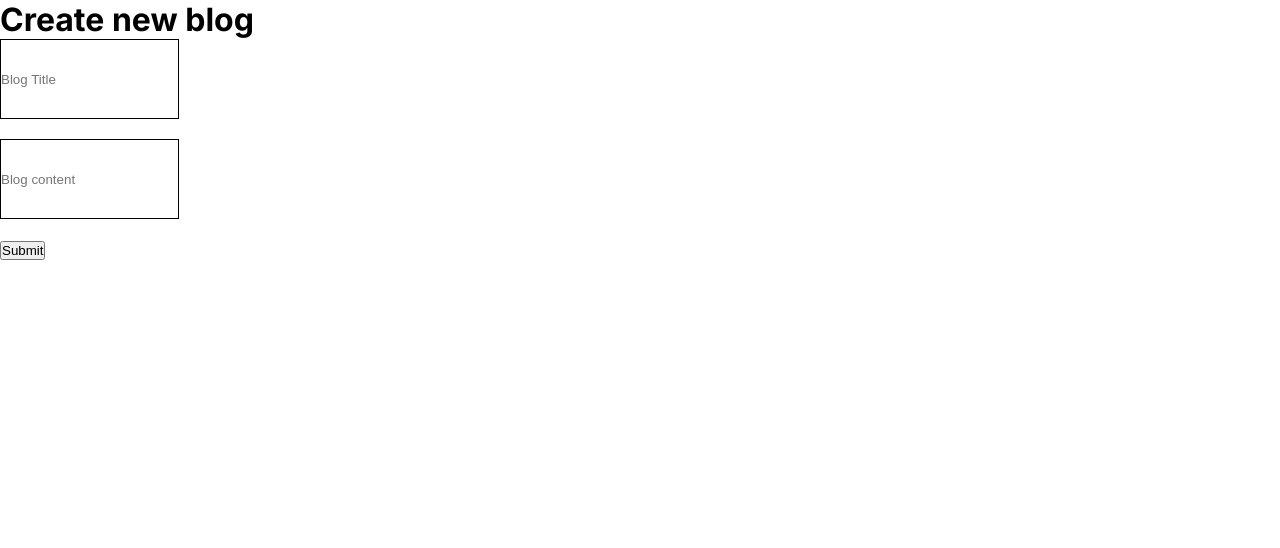
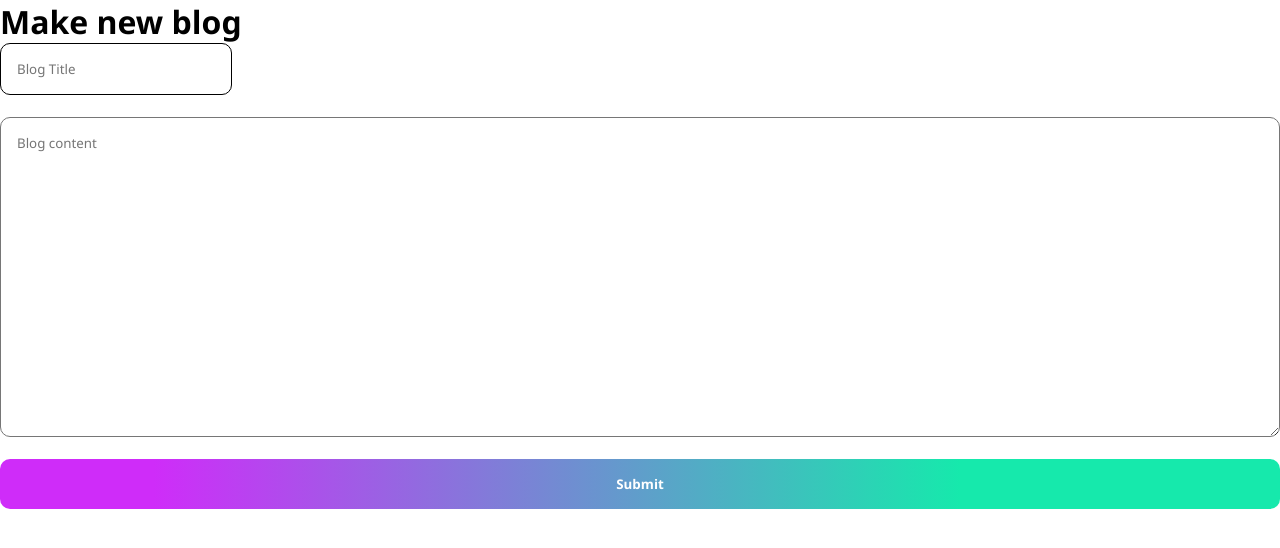
Before and after one commit to GM-11/sol-blog, a Next.js app in the folder frontend/: page /makeNewBlog in a window 1280 px wide. Shown: the top 548 px of the page. Built offline with nearby package versions, Linux system fonts and the light colour scheme; what @project-serum/anchor, @solana/web3.js would draw is missing.

Commit message:
did styling

```diff
--- a/frontend/app/globals.css
+++ b/frontend/app/globals.css
@@ -1,16 +1,7 @@
-
-
 * {
   box-sizing: border-box;
   padding: 0;
   margin: 0;
+  font-family: 'Segoe UI', Tahoma, Geneva, Verdana, sans-serif;
+
 }
-
-
-.blog-card {
-  border: 1px solid black;
-  padding: 1rem;
-  margin: 1rem;
-  display: flex;
-  flex-direction: column;
-}
--- a/frontend/app/layout.tsx
+++ b/frontend/app/layout.tsx
@@ -1,22 +1,23 @@
-import type { Metadata } from 'next'
-import { Inter } from 'next/font/google'
-import './globals.css'
+import type { Metadata } from "next";
+import { Inter } from "next/font/google";
+import "./globals.css";
 
-const inter = Inter({ subsets: ['latin'] })
+const inter = Inter({ subsets: ["latin"] });
 
 export const metadata: Metadata = {
-  title: 'SolBlog',
-  description: 'Decentralized blogging with Solana',
-}
+  title: "SolBlog",
+  description: "Decentralized blogging with Solana",
+};
 
 export default function RootLayout({
   children,
 }: {
-  children: React.ReactNode
+  children: React.ReactNode;
 }) {
   return (
     <html lang="en">
-      <body className={inter.className}>{children}</body>
+      {/* <body className={inter.className}>{children}</body> */}
+      <body>{children}</body>
     </html>
-  )
+  );
 }
--- a/frontend/app/makeNewBlog/page.css
+++ b/frontend/app/makeNewBlog/page.css
@@ -1,4 +1,41 @@
 input {
-    border: 1px solid black;
-    height: 5rem;
+  border: 1px solid black;
+  padding: 1rem;
+  border-radius: 10px;
 }
+
+.content {
+  width: 100%;
+  border-radius: 10px;
+  height: 20rem;
+  padding: 1rem 1rem 12rem 1rem;
+  vertical-align: top;
+  scrollbar-width: 0;
+}
+
+button {
+  background: linear-gradient(
+    90deg,
+    rgba(207, 44, 249, 1) 12%,
+    rgba(22, 233, 172, 1) 75%
+  );
+  color: white;
+  padding: 1rem 3rem;
+  border: none;
+  border-radius: 10px;
+  width: 100%;
+  cursor: pointer;
+  transition:  0.2s; /* Add transition for a smooth effect */
+
+}
+
+button:hover {
+    transition:  0.2s; /* Add transition for a smooth effect */
+    border-radius: 20px;
+}
+
+.error{
+    color: red;
+    margin: 0.5rem 0;
+
+}
--- a/frontend/app/makeNewBlog/page.tsx
+++ b/frontend/app/makeNewBlog/page.tsx
@@ -1,16 +1,13 @@
 "use client";
 
-import React, { useEffect, useState } from "react";
-import {
-  getProvider,
-  getProgram,
-  getConnection,
-  initializeAccount,
-} from "../../utils/utils";
+import React, { useState } from "react";
+import { getProvider, getProgram } from "../../utils/utils";
 import "./page.css";
 import { BN, web3 } from "@project-serum/anchor";
 import kp from "../../utils/keypair.json";
-import { Signer } from "@solana/web3.js";
+import { redirect } from 'next/navigation'
+
+
 const arr = Object.values(kp._keypair.secretKey);
 const secret = new Uint8Array(arr);
 const baseAccount = web3.Keypair.fromSecretKey(secret);
@@ -18,10 +15,19 @@ const baseAccount = web3.Keypair.fromSecretKey(secret);
 function Page() {
   const [blogContent, setBlogContent] = useState("");
   const [blogTitle, setBlogTitle] = useState("");
-
+  const [titleError, setTitleError] = useState(false);
+  const [contentError, setContentError] = useState(false);
 
   async function submitBlog() {
     try {
+      if (blogTitle.length < 3) {
+        setTitleError(true);
+      }
+      if (blogContent.length < 20) {
+        setContentError(true);
+      } else {
+        setContentError(false);
+        setTitleError(false);
         const provider = await getProvider();
         const program = await getProgram();
         console.log(provider!.wallet.publicKey.toString(), program);
@@ -35,6 +41,12 @@ function Page() {
             user: provider!.wallet.publicKey,
           })
           .rpc();
+
+        alert("Blog added");
+        redirect("/")
+
+
+      }
     } catch (error) {
       console.log(error);
       alert("Something went wrong");
@@ -43,8 +55,8 @@ function Page() {
 
   return (
     <div>
-      <h1>Create new blog</h1>
-
+      <h1>Make new blog</h1>
+      <>
         <input
           value={blogTitle}
           type="text"
@@ -54,20 +66,32 @@ function Page() {
           }}
         />
         <br />
+        {titleError && (
+          <p className="error">
+            Please include atleast 3 characters in the title
+          </p>
+        )}
         <br />
-      <input
+        <textarea
           value={blogContent}
-        type="text"
           placeholder="Blog content"
-        min={5}
-        max={50}
+          className="content"
           onChange={function (e) {
             setBlogContent(e.target.value);
           }}
         />
+
+        {contentError && (
+          <p className="error">
+            Please include atleast 20 characters in the content
+          </p>
+        )}
+      </>
       <br />
       <br />
-      <button onClick={submitBlog}>Submit</button>
+      <button onClick={submitBlog}>
+        <strong>Submit</strong>
+      </button>
     </div>
   );
 }
--- a/frontend/app/page.css
+++ b/frontend/app/page.css
@@ -1,18 +1,89 @@
 .blog-card {
-  border: 1px solid black;
-  margin: 1rem 0;
+  border: 2px solid white;
+  margin: 0;
+  padding: 1rem 0.5rem;
   display: flex;
   border-radius: 10px;
+  justify-content: flex-start;
+  align-items: flex-start;
+  height: 15rem;
   flex-direction: column;
   text-decoration: none;
-  color: black;
+  color: white;
+  background: linear-gradient(
+    90deg,
+    rgba(207, 44, 249, 0.5) 12%,
+    rgba(22, 233, 172, 0.5) 75%
+  );
+}
+
+.blog-card > p {
+  font-size: 0.75rem;
+  margin: 0;
+  padding: 0;
+}
+
+.blog-card > h1 {
+  font-size: 3rem;
+}
+
+.blog-card:hover {
+  background: linear-gradient(
+    90deg,
+    rgba(207, 44, 249, 1) 12%,
+    rgba(207, 44, 249, 1) 31%,
+    rgba(22, 233, 172, 1) 75%
+  );
+}
+
+h1 {
+  color: white;
+  font-size: 5rem;
+}
+
+.blog-container {
+  display: grid;
+  grid-template-columns: repeat(3, 1fr);
+  grid-gap: 2rem;
+  width: 100%;
 }
 
 body {
+  background: #0c192b;
   padding: 1rem;
+  color: white;
+}
+
+Link {
+  color: white;
+  text-decoration: none;
 }
 
 .new-blog-button {
   text-decoration: none;
   color: black;
 }
+
+.make-blog-button {
+  text-decoration: none;
+  color: white;
+  border: 2px white solid;
+  border-radius: 10px;
+  padding: 1rem;
+  justify-self: center;
+  align-self: center;
+  transition: 150ms;
+}
+
+.make-blog-button:hover {
+  background-color: white;
+  color: #0c192b;
+  transition: 150ms;
+}
+
+.main {
+  display: flex;
+  flex-direction: column;
+  justify-content: center;
+  align-items: center;
+}
--- a/package.json
+++ b/package.json
@@ -6,7 +6,8 @@
     "dependencies": {
         "@coral-xyz/anchor": "^0.29.0",
         "@project-serum/anchor": "^0.26.0",
-        "@solana/web3.js": "^1.87.6"
+        "@solana/web3.js": "^1.87.6",
+        "moment": "^2.29.4"
     },
     "devDependencies": {
         "@types/bn.js": "^5.1.0",
```
Also changed, not shown: frontend/app/getBlog/[blogId]/page.css (+12 -0 lines), frontend/app/getBlog/[blogId]/page.tsx (+9 -4 lines), frontend/app/page.tsx (+29 -10 lines), 1 other file (tests, documents, lock files or other folders). Lines whose indentation alone changed are shown as unchanged.
